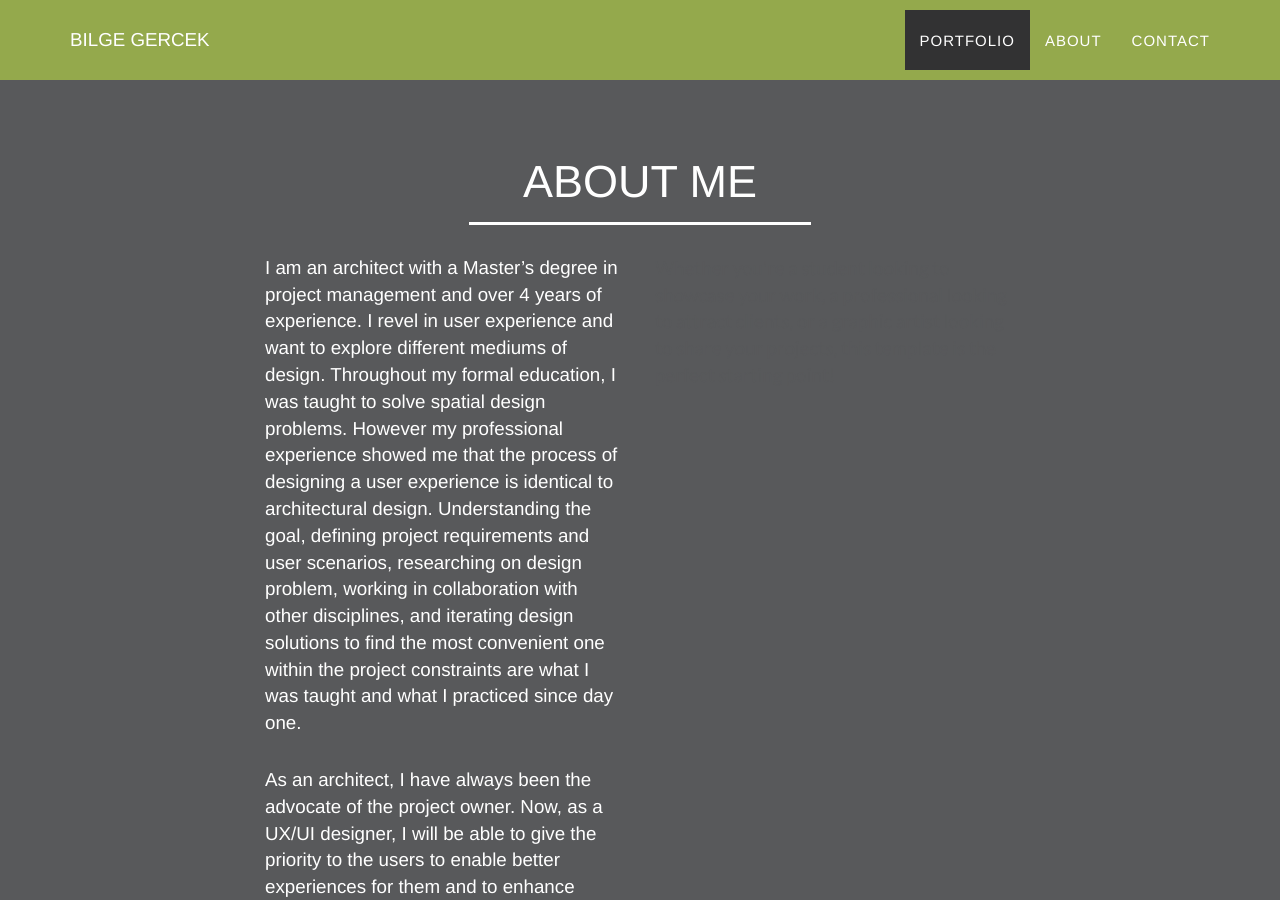
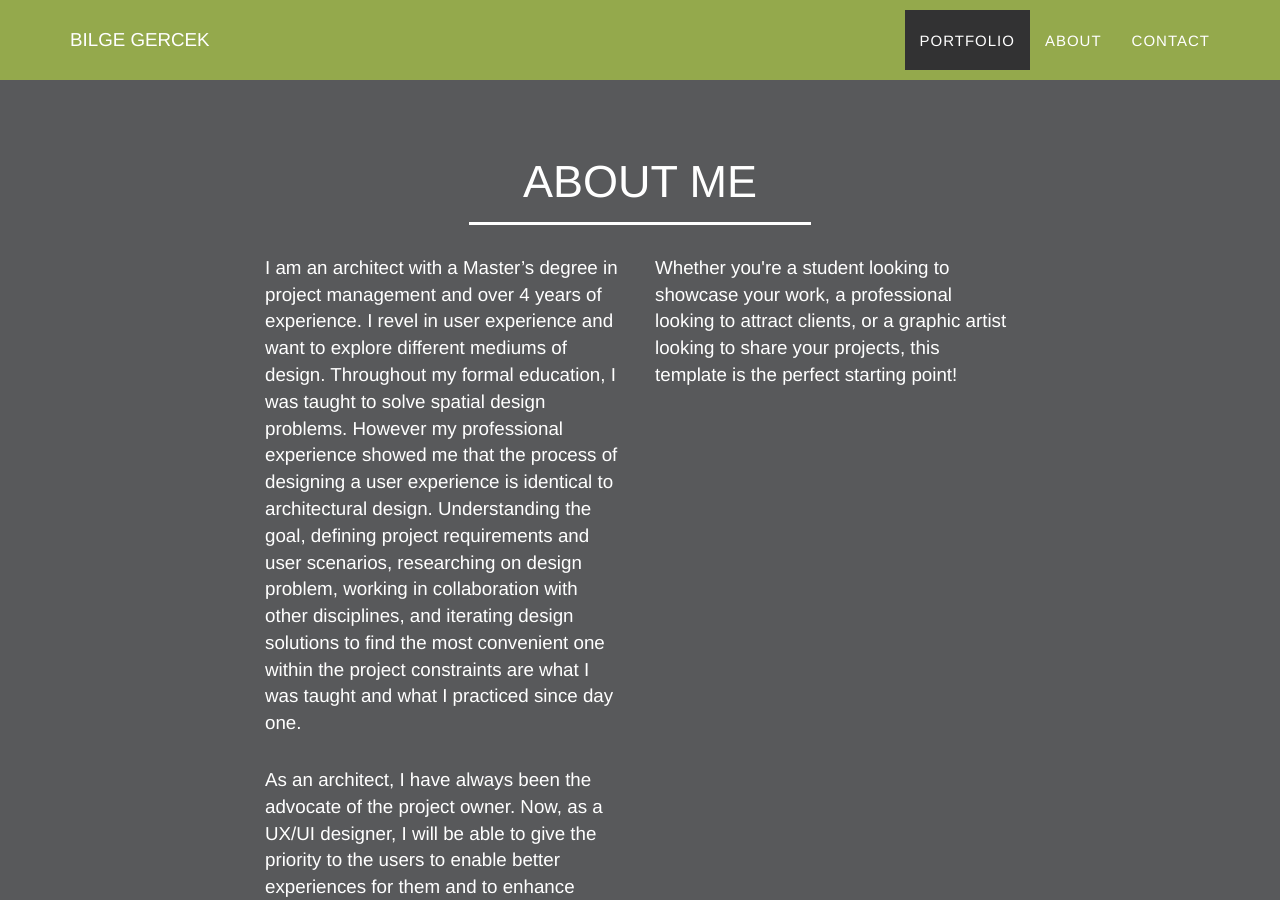
Before and after one commit to bilgegercek/bilgegercek.github.io, a Jekyll site: the page built from index.html, in a window 1280 px wide and 900 px high, scrolled down 1279 px. Built offline with Jekyll 4.4.1, drawn with Linux system fonts in a browser that asks for light colours.

Commit message:
Update about.html

```diff
--- a/_includes/about.html
+++ b/_includes/about.html
@@ -14,7 +14,7 @@
                     <p class="about-me">I have a trained eye for clean and functional design. Design thinking is a skill I have developed during my educational and professional background. The need of scalable design decisions taught me to approach each design problem from a broad perspective and to seek for consistency even in the smallest details. </p>
             </div>
                 <div class="col-lg-4">
-                    <p>Whether you're a student looking to showcase your work, a professional looking to attract clients, or a graphic artist looking to share your projects, this template is the perfect starting point! </p>
+                    <p class="about-me">Whether you're a student looking to showcase your work, a professional looking to attract clients, or a graphic artist looking to share your projects, this template is the perfect starting point! </p>
                 </div>
                 <div class="col-lg-8 col-lg-offset-2 text-center">
                     <a href="#" class="btn btn-lg btn-outline">
```
